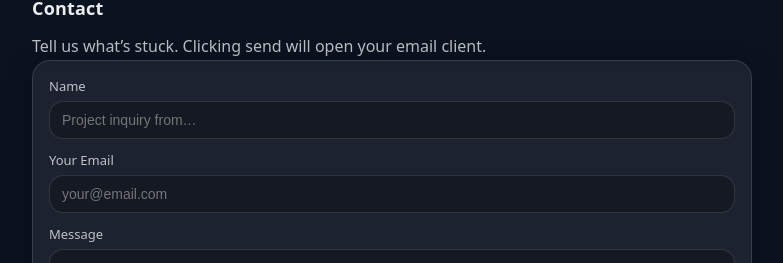
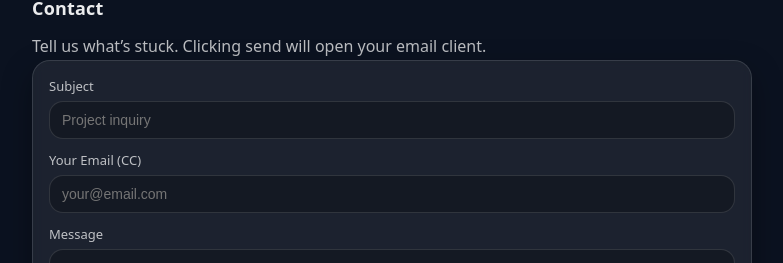
Before and after one commit to kmazza-hub/blue-current-software, a React (Vite) app: page / in a window 1280 px wide. Shown: the part 1272-1535 px from the top of the page, without its empty margins (76-859 px from the left). Built offline with nearby package versions, Linux system fonts and the light colour scheme.

Commit message:
updated email

```diff
--- a/src/App.jsx
+++ b/src/App.jsx
@@ -121,13 +121,23 @@ export default function App() {
             method="GET"
           >
             <label>
-              Name
-              <input name="subject" type="text" placeholder="Project inquiry from…" required />
+              Subject
+              <input
+                name="subject"
+                type="text"
+                placeholder="Project inquiry"
+                required
+              />
             </label>
 
             <label>
-              Your Email
-              <input name="cc" type="email" placeholder="your@email.com" required />
+              Your Email (CC)
+              <input
+                name="cc"
+                type="email"
+                placeholder="your@email.com"
+                required
+              />
             </label>
 
             <label>
```
